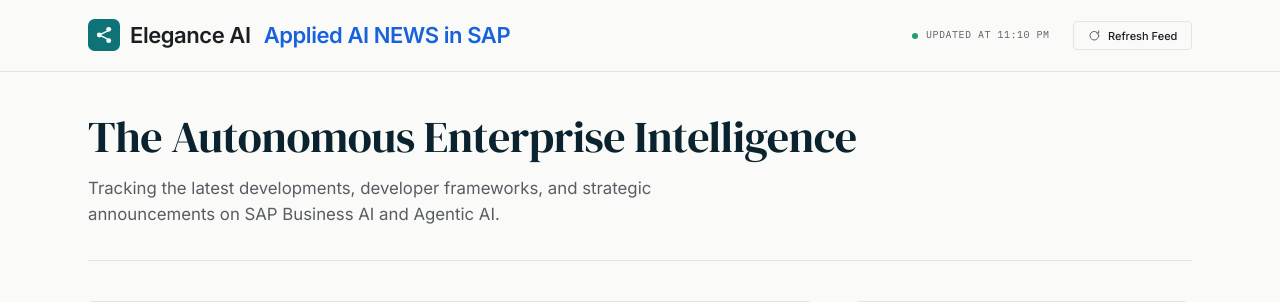
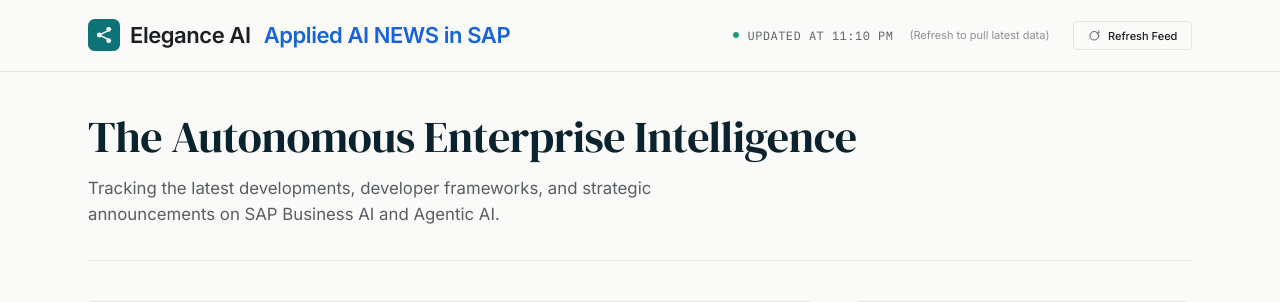
Before and after one commit to rupeshpanda/SAP-AI-News, a Flask app: page / in a window 1280 px wide. Shown: the top 302 px of the page. Run offline with Flask 3, Linux system fonts and the light colour scheme; data that the repository does not hold is empty.

Commit message:
Update navbar button label and status text with help tip

```diff
--- a/static/css/style.css
+++ b/static/css/style.css
@@ -103,13 +103,23 @@
 
 .status-indicator {
     font-family: var(--font-mono);
-    font-size: 10px;
+    font-size: 12px;
     color: var(--text-secondary);
     display: flex;
     align-items: center;
     gap: 0.5rem;
     text-transform: uppercase;
-    letter-spacing: 0.05em;
+    letter-spacing: 0.04em;
+}
+
+.refresh-tip {
+    font-family: var(--font-sans);
+    font-size: 11px;
+    color: var(--text-muted);
+    margin-left: 0.5rem;
+    text-transform: none;
+    letter-spacing: 0;
+    font-weight: 400;
 }
 
 .status-indicator::before {
--- a/static/js/app.js
+++ b/static/js/app.js
@@ -90,7 +90,7 @@
             // Update last updated message
             const now = new Date();
             const timeStr = now.toLocaleTimeString([], { hour: '2-digit', minute: '2-digit' });
-            statusMessage.textContent = `Updated at ${timeStr}`;
+            statusMessage.innerHTML = `Updated at ${timeStr} <span class="refresh-tip">(Refresh to pull latest data)</span>`;
             statusMessage.classList.remove('syncing');
         } else {
             throw new Error('Failed to retrieve news data');
--- a/templates/index.html
+++ b/templates/index.html
@@ -38,7 +38,7 @@
                         <path d="M21.5 2V6H17.5" stroke="currentColor" stroke-width="2" stroke-linecap="round" stroke-linejoin="round"/>
                         <path d="M21.34 11.5C21 16.2 17.2 20 12.5 20C7.8 20 4 16.2 4 11.5C4 6.8 7.8 3 12.5 3C15.6 3 18.3 4.7 19.8 7.3L21.34 11.5Z" stroke="currentColor" stroke-width="2" stroke-linecap="round" stroke-linejoin="round"/>
                     </svg>
-                    <span id="btnText">Sync Feed</span>
+                    <span id="btnText">Refresh Feed</span>
                 </button>
             </div>
         </div>
```
Also changed, not shown: 1 other file.
